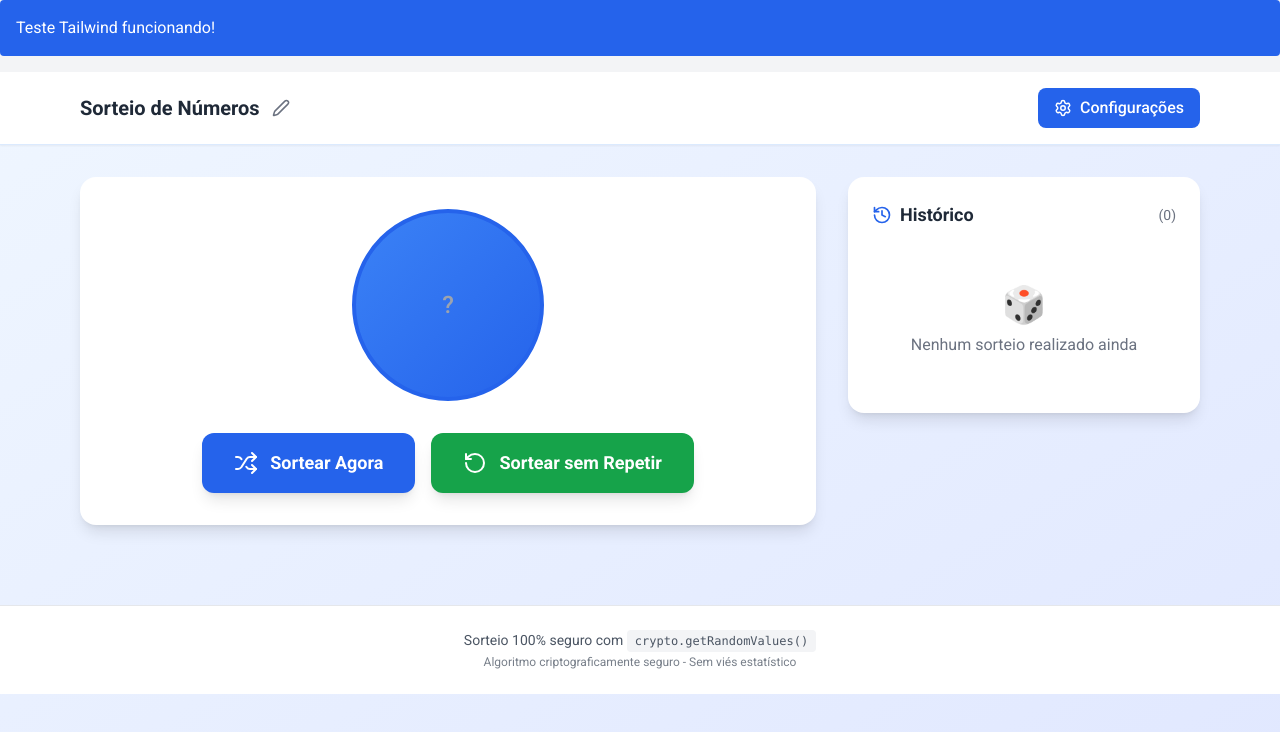
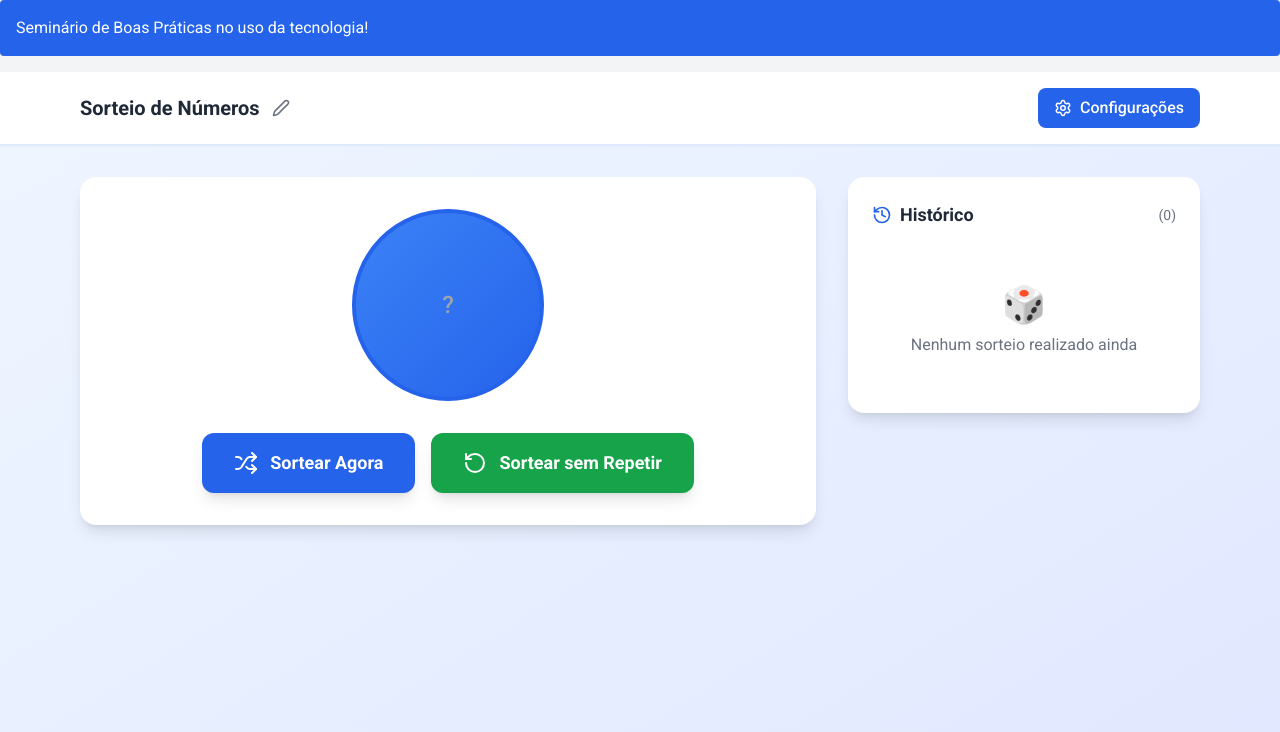
Before and after one commit to Gerson-Santiago/sorteador-online, a React (Vite) app: page / in a window 1280 px wide. Shown: the top 732 px of the page. Built offline with nearby package versions, Linux system fonts and the light colour scheme.

Commit message:
rodape removido

```diff
--- a/src/App.jsx
+++ b/src/App.jsx
@@ -5,7 +5,7 @@ function App() {
   return (
     <div>
       <div className="bg-blue-600 text-white p-4 rounded mb-4">
-        Teste Tailwind funcionando!
+        Seminário de Boas Práticas no uso da tecnologia!
       </div>
       <SorteadorOnline />
     </div>
--- a/src/components/SorteadorOnline.jsx
+++ b/src/components/SorteadorOnline.jsx
@@ -343,7 +343,7 @@ export default function SorteadorOnline() {
                         </div>
                         {item.semRepeticao && (
                           <span className="text-xs bg-green-100 text-green-700 px-2 py-1 rounded-full">
-                            Sem repetição
+                            Sorteado
                           </span>
                         )}
                       </div>
@@ -357,17 +357,6 @@ export default function SorteadorOnline() {
         </div>
       </div>
 
-      {/* Footer */}
-      <footer className="bg-white border-t border-gray-200 py-6 mt-12">
-        <div className="max-w-6xl mx-auto px-4 text-center text-gray-600">
-          <p className="text-sm">
-            Sorteio 100% seguro com <code className="bg-gray-100 px-2 py-1 rounded text-xs">crypto.getRandomValues()</code>
-          </p>
-          <p className="text-xs mt-1 opacity-75">
-            Algoritmo criptograficamente seguro - Sem viés estatístico
-          </p>
-        </div>
-      </footer>
     </div>
   );
 }
```
